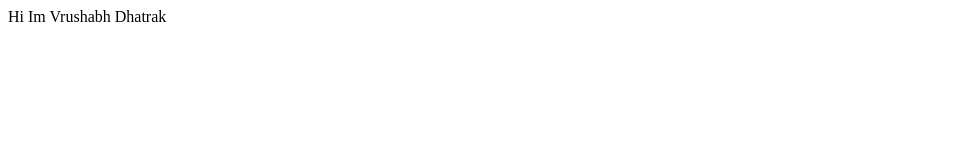
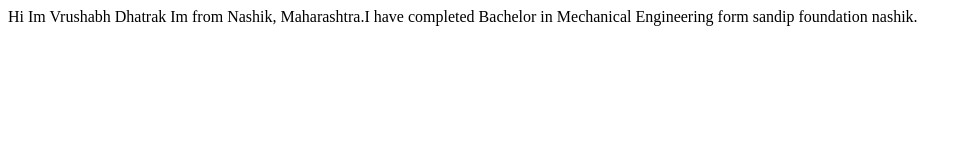
Before and after one commit to Rishi05051997/vrushabh_dhatrak, a plain HTML site: page index.html in a window 1280 px wide. Shown: the whole page, without its empty margins (0-972 px from the left). Drawn offline with Linux system fonts and the light colour scheme.

Commit message:
docs updated index file

```diff
--- a/index.html
+++ b/index.html
@@ -8,5 +8,7 @@
 </head>
 <body>
     Hi Im Vrushabh Dhatrak
+    Im from Nashik, Maharashtra.I have completed Bachelor in Mechanical Engineering
+    form sandip foundation nashik.
 </body>
 </html>
```
